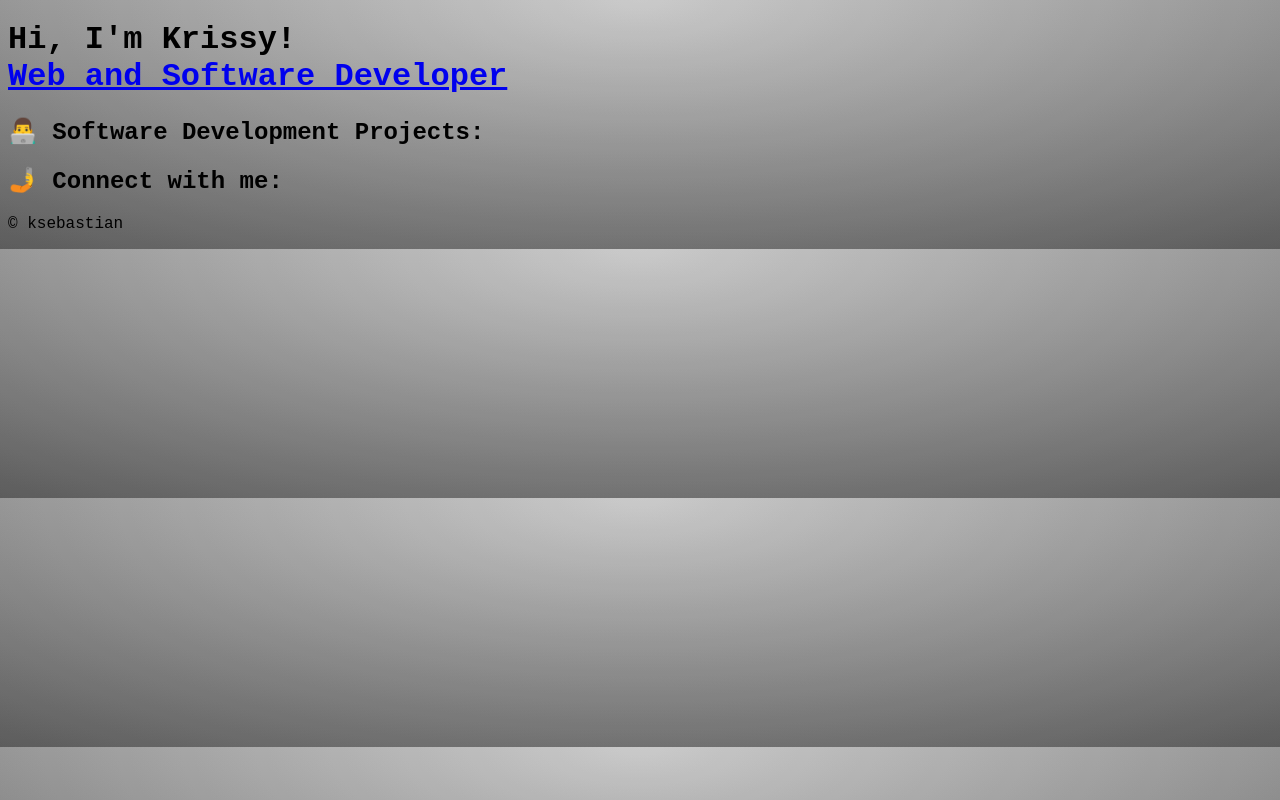
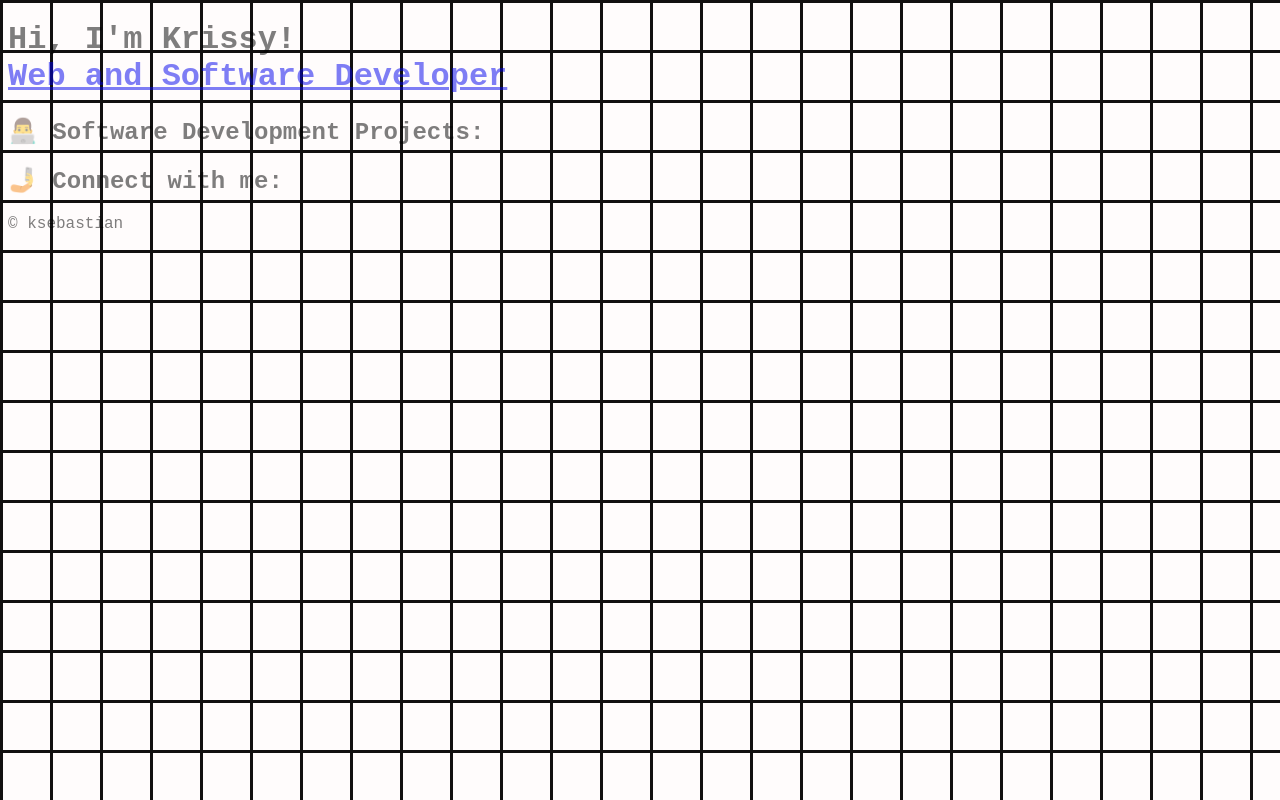
Before and after one commit to kksebastian/ksebastian.github.io, a plain HTML site: page index.html in a window 1280 px wide. Drawn offline with Linux system fonts and the light colour scheme.

Commit message:
Update index.html

```diff
--- a/index.html
+++ b/index.html
@@ -8,8 +8,10 @@
 <style>
     body {
         font-family: 'Courier New', monospace;
-        background: linear-gradient(to bottom, rgba(255,255,255,0.15) 0%, rgba(0,0,0,0.15) 100%),
-        radial-gradient(at top center, rgba(255,255,255,0.40) 0%, rgba(0,0,0,0.40) 120%) #989898;
+        background-color: #fffcfc;
+opacity: 0.5;
+background-image:  linear-gradient(#111010 2.5px, transparent 2.5px), linear-gradient(to right, #111010 2.5px, #fffcfc 2.5px);
+background-size: 50px 50px;
     }
 
 
```
